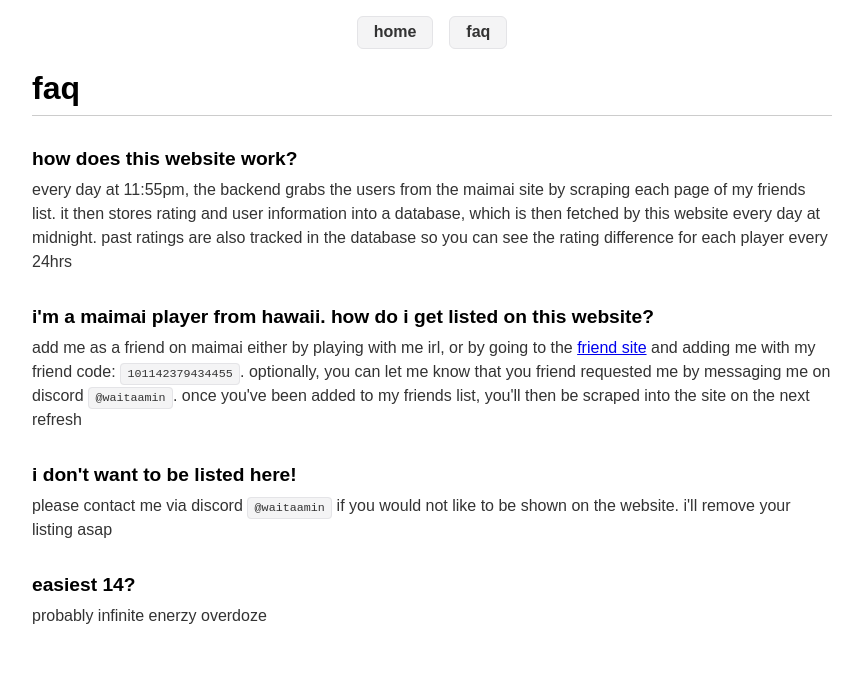
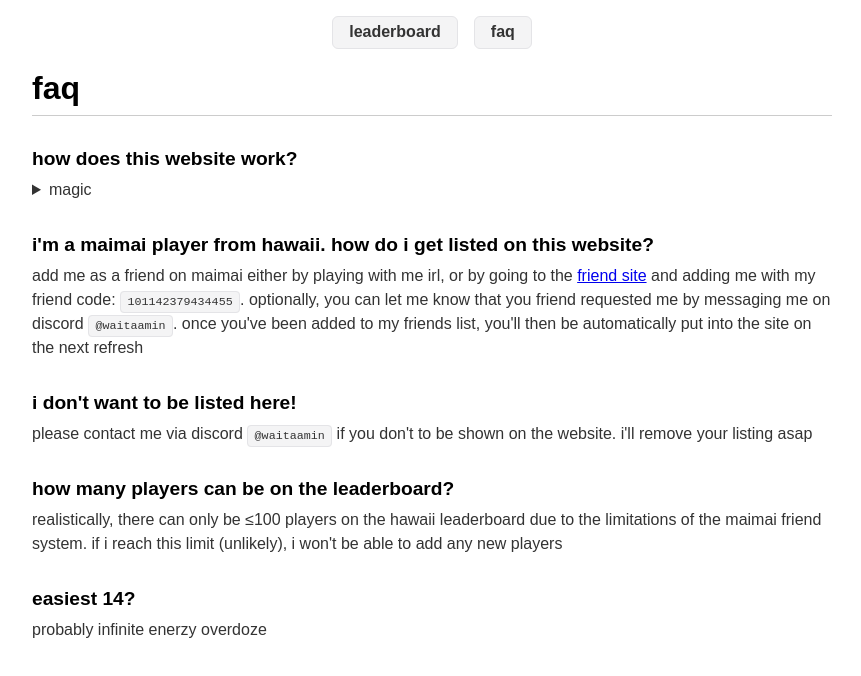
Before and after one commit to min-808/rating-site, a Next.js app: page /faq in a window 1280 px wide. Shown: the top 676 px of the page, without its empty margins (208-1069 px from the left). Built offline with nearby package versions, Linux system fonts and the light colour scheme.

Commit message:
Updated faq and padding

```diff
--- a/src/app/faq/page.tsx
+++ b/src/app/faq/page.tsx
@@ -23,7 +23,10 @@
       question: "how does this website work?",
       answer: (
         <>
-          every day at 11:55pm, the backend grabs the users from the maimai site by scraping each page of my friends list. it then stores rating and user information into a database, which is then fetched by this website every day at midnight. past ratings are also tracked in the database so you can see the rating difference for each player every 24hrs
+        <details>
+            <summary>magic</summary>
+            every day at 11:55pm HST, the backend grabs users from the maimaidx-eng site by scraping each page of my friends list. it then stores rating and user information into a db, which is then fetched by this website every day at midnight. past ratings are also tracked in the db so you can see the rating difference for each player every 24hrs
+        </details>
         </>
       ),
     },
@@ -31,7 +34,7 @@
       question: "i'm a maimai player from hawaii. how do i get listed on this website?",
       answer: (
         <>
-          add me as a friend on maimai either by playing with me irl, or by going to the <a href="https://maimaidx-eng.com/maimai-mobile/friend/search/" target="_blank" rel="noopener noreferrer">friend site</a> and adding me with my friend code: <code style={codeStyle}>101142379434455</code>. optionally, you can let me know that you friend requested me by messaging me on discord <code style={codeStyle}>@waitaamin</code>. once you've been added to my friends list, you'll then be scraped into the site on the next refresh
+          add me as a friend on maimai either by playing with me irl, or by going to the <a href="https://maimaidx-eng.com/maimai-mobile/friend/search/" target="_blank" rel="noopener noreferrer">friend site</a> and adding me with my friend code: <code style={codeStyle}>101142379434455</code>. optionally, you can let me know that you friend requested me by messaging me on discord <code style={codeStyle}>@waitaamin</code>. once you've been added to my friends list, you'll then be automatically put into the site on the next refresh
         </>
       ),
     },
@@ -39,7 +42,15 @@
       question: "i don't want to be listed here!",
       answer: (
         <>
-          please contact me via discord <code style={codeStyle}>@waitaamin</code> if you would not like to be shown on the website. i'll remove your listing asap
+          please contact me via discord <code style={codeStyle}>@waitaamin</code> if you don't to be shown on the website. i'll remove your listing asap
+        </>
+      ),
+    },
+    {
+      question: "how many players can be on the leaderboard?",
+      answer: (
+        <>
+          realistically, there can only be ≤100 players on the hawaii leaderboard due to the limitations of the maimai friend system. if i reach this limit (unlikely), i won't be able to add any new players
         </>
       ),
     },
@@ -65,9 +76,9 @@
             <h2 style={{ fontSize: '1.2rem', marginBottom: '0.5rem' }}>
               {faq.question}
             </h2>
-            <p style={{ margin: 0, lineHeight: '1.5', color: '#333' }}>
-              {faq.answer}
-            </p>
+            <div style={{ margin: 0, lineHeight: '1.5', color: '#333' }}>
+                {faq.answer}
+            </div>
           </div>
         ))}
       </div>
--- a/src/app/layout.tsx
+++ b/src/app/layout.tsx
@@ -21,7 +21,7 @@
               href="/"
               style={{ padding: '0.4rem 1rem', backgroundColor: '#f4f4f5', border: '1px solid #e4e4e7', borderRadius: '6px', textDecoration: 'none', color: '#333', fontWeight: 'bold' }}
             >
-              home
+              leaderboard
             </Link>
             <Link
               href="/faq"
```
Also changed, not shown: src/app/page.tsx (+26 -24 lines).
